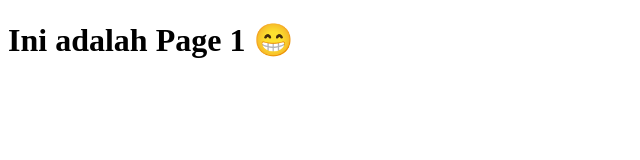
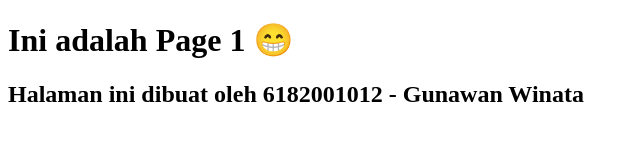
Before and after one commit to doniandrian/Demo_Siklus, a plain HTML site: page Page1.html in a window 1280 px wide. Shown: the whole page, without its empty margins (0-640 px from the left). Drawn offline with Linux system fonts and the light colour scheme.

Commit message:
Update file page1.html dengan menambah pembuat halaman tersebut.

```diff
--- a/Page1.html
+++ b/Page1.html
@@ -7,5 +7,6 @@
 </head>
 <body>
     <h1>Ini adalah Page 1 &#128513</h1>
+    <h2>Halaman ini dibuat oleh 6182001012 - Gunawan Winata</h2>
 </body>
 </html>
```
